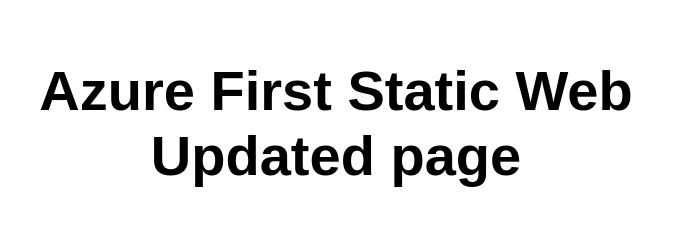
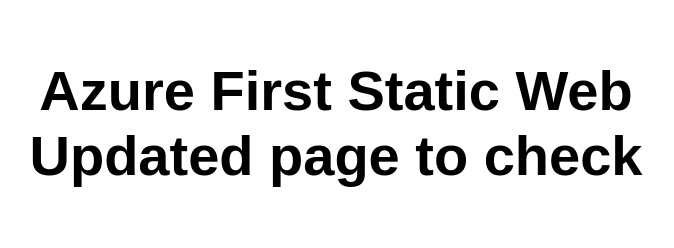
Before and after one commit to roshan1123/my-first-static-web-app, a website: page src/index.html in a window 1280 px wide. Shown: the whole page, without its empty margins (304-978 px from the left). Drawn offline with Linux system fonts and the light colour scheme.

Commit message:
Update2
This is update to for dev branch

```diff
--- a/src/index.html
+++ b/src/index.html
@@ -10,7 +10,7 @@
 
 <body>
   <main>
-    <h1>Azure First Static Web Updated page</h1>
+    <h1>Azure First Static Web Updated page to check </h1>
   </main>
 </body>
 
```
